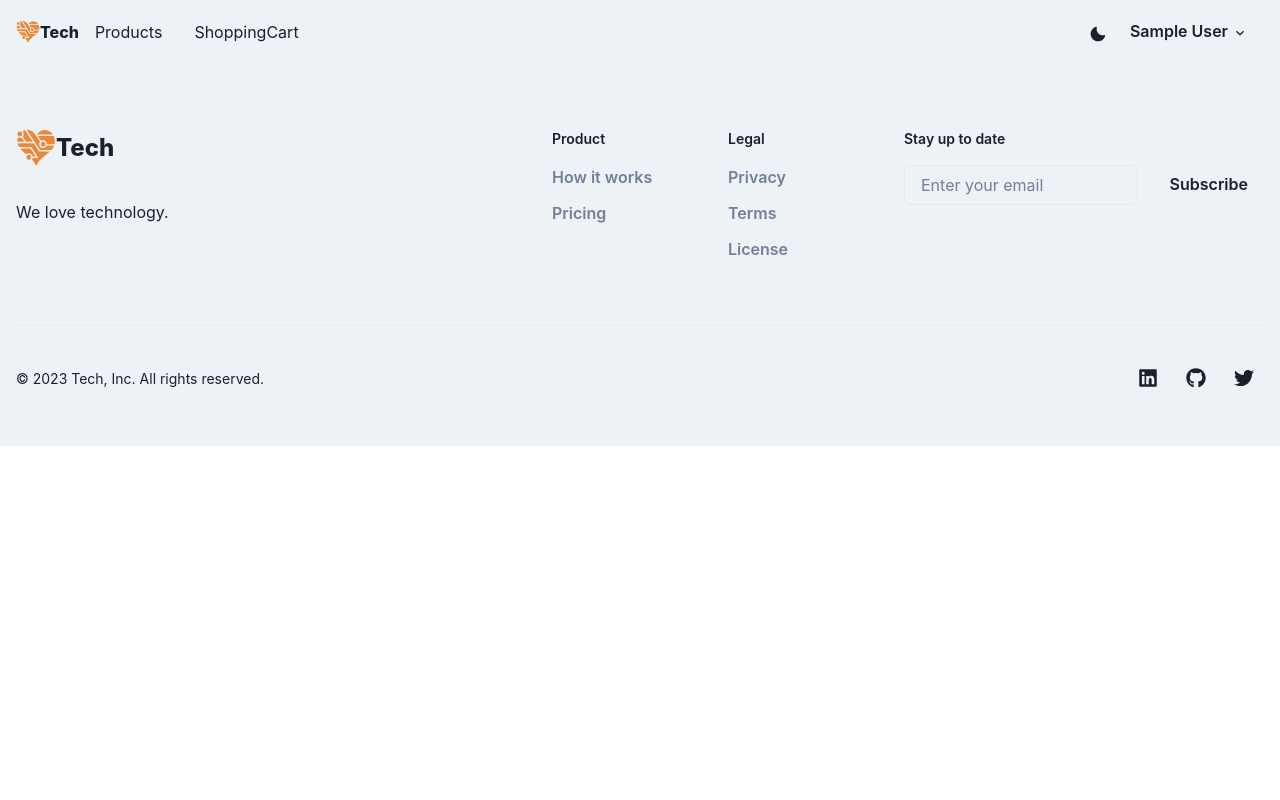
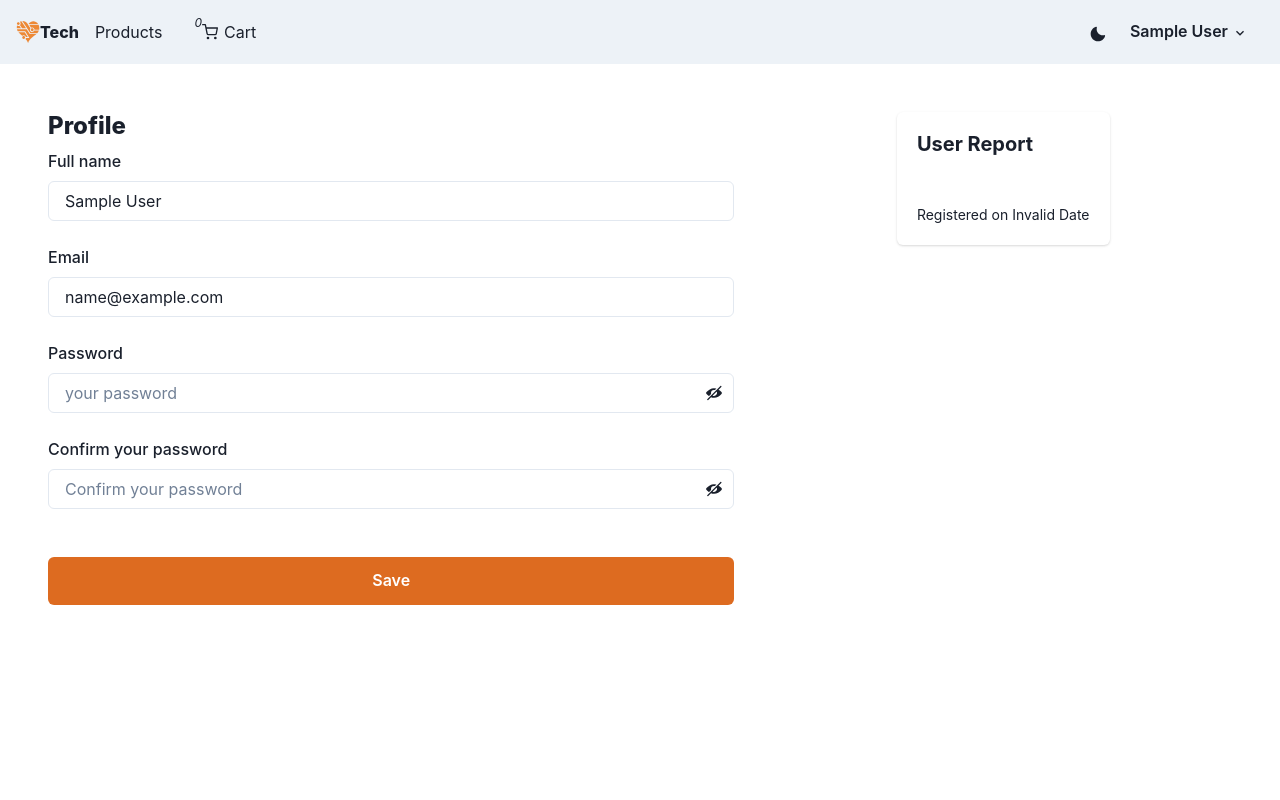
Before and after one commit to lukabrxx/e-commerce-MERN-stack-chakra-ui-main, a React (Create React App) app in the folder client/: page /profile in a window 1280 px wide. Shown: the top 800 px of the page. Built offline with nearby package versions, Linux system fonts and the light colour scheme; sample sign-in values are in the browser's storage.

Commit message:
cartNum, ProfilePage, rutes/userAction(fix)

```diff
--- a/client/src/App.js
+++ b/client/src/App.js
@@ -8,6 +8,7 @@
 import ProductScreen from "./screen/ProductScreen";
 import ProductsScreen from "./screen/ProductsScreen"
 import RegisterScreen from "./screen/RegisterScreen";
+import ProfileScreen from "./screen/ProfileScreen";
 function App() {
   return (
    <ChakraProvider>
@@ -21,6 +22,8 @@
       <Route path="/product/:id" element={<ProductScreen />}/>
       <Route path="/login" element={<LoginScreen />} />
       <Route path="/registration" element={<RegisterScreen />} />
+      <Route path="/profile" element={<ProfileScreen />} />
+
       </Routes>
       </main>
       <Footer />
--- a/client/src/components/Navbar.jsx
+++ b/client/src/components/Navbar.jsx
@@ -28,12 +28,24 @@
   import { useDispatch, useSelector } from 'react-redux';
   import { logout } from "../redux/action/userActions"
 
+  const ShoppingCartIcon = () => {
+    const cartInfo = useSelector((state) => state.cart)
+    const { cart } = cartInfo
+    return (
+      <Flex>
+      <Text fontStyle="italic" as="sub" fontSize="xs">{cart.length}</Text>
+      <Icon ml="-1.5" as={FiShoppingCart} h="4" w="7" alignSelf="center" />
+      Cart
+      </Flex>
+    )
+  }
+
   const NavLink = ({path,children}) => (
         <Link as={ReactLink} to={path} py={2} px={2} rounded="md" _hover={{textDecoration: "none", bg: useColorModeValue("gray.200", "gray.700")}}>{children}</Link>
     )
     const links = [
         {name: "Products", path: "/products"},
-        {name: "ShoppingCart", path: "/cart"},
+        {name: <ShoppingCartIcon />, path: "/cart"},
     ]
 
   const Navbar = () => {
--- a/client/src/redux/action/userActions.js
+++ b/client/src/redux/action/userActions.js
@@ -27,6 +27,7 @@
 }
 //* LOGOUT
 export const logout = () => (dispatch) => {
+  dispatch(resetUpdate())
   localStorage.removeItem('userInfo')
   dispatch(userLogout())
 }
@@ -70,7 +71,7 @@
     }
     //? without config it would be not auth...
     //? _id: id bcs we use _id as id, everything else is same key and same value
-    const {data} = await axios.put(`/api/users/profile${id}`, {_id: id, name, email, password}, config)
+    const {data} = await axios.put(`/api/users/profile/${id}`, {_id: id, name, email, password}, config)
     localStorage.setItem("userInfo", JSON.stringify(data))
     dispatch(updateUserProfile(data))
   } catch (error) {
@@ -87,6 +88,6 @@
 }
 //* tell us everytime when update was successful (IMPORTENT)
  //* we do it to avoid the loop
-export const resetUpdateSucces = () => async(dispatch) => {
+export const resetUpdateSuccess = () => async(dispatch) => {
 dispatch(resetUpdate())
 }
--- a/client/src/screen/LandingScreen.jsx
+++ b/client/src/screen/LandingScreen.jsx
@@ -16,7 +16,7 @@
   import { GiTechnoHeart } from 'react-icons/gi';
 
   const LandingScreen = () => (
-    <Box maxW='8xl' mx='auto' px={{ base: '0', lg: '12' }} py={{ base: '0', lg: '12' }} minH='6xl'>
+    <Box maxW='8xl' mx='auto' px={{ base: '0', lg: '12' }} py={{ base: '0', lg: '20' }} minH="100vh">
       <Stack direction={{ base: 'column-reverse', lg: 'row' }} spacing={{ base: '0', lg: '20' }}>
         <Box
           width={{ lg: 'sm' }}
@@ -30,7 +30,7 @@
               <Flex alignItems='center'>
                 <Icon as={GiTechnoHeart} h={12} w={12} color={useColorModeValue('orange.500', 'orange.300')} />
                 <Text fontSize='4xl' fontWeight='bold'>
-                  Tech Lines
+                  Tech
                 </Text>
               </Flex>
               <Heading size='xl' fontWeight='normal'>
@@ -52,12 +52,13 @@
         </Box>
         <Flex flex='1' overflow='hidden'>
           <Image
-            src='images/landing.jpg'
+            src='../images/landing.jpg'
             alt='Lovely Image'
             fallback={<Skeleton />}
             maxH='550px'
             minW='300px'
             objectFit='cover'
+            borderRadius="20px"
             flex='1'
           />
         </Flex>
--- /dev/null
+++ b/client/src/screen/ProfileScreen.jsx
@@ -0,0 +1,129 @@
+import {
+  Box,
+  Button,
+  FormControl,
+  Heading,
+  Stack,
+  AlertIcon,
+  AlertTitle,
+  AlertDescription,
+  Alert,
+  Flex,
+  Card,
+  CardHeader,
+  CardBody,
+  StackDivider,
+  useToast,
+} from '@chakra-ui/react';
+import TextField from '../components/TextField';
+import PasswordTextField from '../components/PasswordTextField';
+import { useEffect, useState } from 'react';
+import { Formik } from 'formik';
+import * as Yup from 'yup';
+import { useDispatch, useSelector } from 'react-redux';
+import { updateProfile, resetUpdateSuccess } from '../redux/action/userActions.js';
+import { useLocation } from 'react-router';
+import { Navigate } from 'react-router-dom';
+
+const ProfileScreen = () => {
+  const dispatch = useDispatch();
+  const user = useSelector((state) => state.user);
+  const { userInfo, error, loading, updateSuccess } = user;
+  const location = useLocation();
+  const toast = useToast();
+
+  useEffect(() => {
+    if (updateSuccess) {
+      toast({ description: 'Profile saved.', status: 'success', isClosable: true });
+      dispatch(resetUpdateSuccess());
+    }
+  }, [toast, updateSuccess,dispatch]);
+
+  return userInfo ? (
+    <Formik
+      initialValues={{ email: userInfo.email, password: '', name: userInfo.name, confirmPassword: '' }}
+      validationSchema={Yup.object({
+        name: Yup.string().required('An name is required.'),
+        email: Yup.string().email('Invalid email.').required('An email address is required.'),
+        password: Yup.string()
+          .min(1, 'Password is too short - must contain at least 1 character.')
+          .required('Password is required.'),
+        confirmPassword: Yup.string()
+          .min(1, 'Password is too short - must contain at least 1 character.')
+          .required('Password is required.')
+          .oneOf([Yup.ref('password'), null], 'Passwords must match.'),
+      })}
+      onSubmit={(values) => {
+        dispatch(updateProfile(userInfo._id, values.name, values.email, values.password));
+      }}>
+      {(formik) => (
+        <Box
+          minH='100vh'
+          maxW={{ base: '3xl', lg: '7xl' }}
+          mx='auto'
+          px={{ base: '4', md: '8', lg: '12' }}
+          py={{ base: '6', md: '8', lg: '12' }}>
+          <Stack spacing='10' direction={{ base: 'column', lg: 'row' }} align={{ lg: 'flex-start' }}>
+            <Stack flex='1.5' mb={{ base: '2xl', md: 'none' }}>
+              <Heading fontSize='2xl' fontWeight='extrabold'>
+                Profile
+              </Heading>
+              <Stack spacing='6'>
+                <Stack spacing='6' as='form' onSubmit={formik.handleSubmit}>
+                  {error && (
+                    <Alert
+                      status='error'
+                      flexDirection='column'
+                      alignItems='center'
+                      justifyContent='center'
+                      textAlign='center'>
+                      <AlertIcon />
+                      <AlertTitle>We are sorry!</AlertTitle>
+                      <AlertDescription>{error}</AlertDescription>
+                    </Alert>
+                  )}
+                  <Stack spacing='5'>
+                    <FormControl>
+                      <TextField type='text' name='name' placeholder='Your first and last name.' label='Full name' />
+                      <TextField type='text' name='email' placeholder='you@example.com' label='Email' />
+                      <PasswordTextField type='password' name='password' placeholder='your password' label='Password' />
+                      <PasswordTextField
+                        type='password'
+                        name='confirmPassword'
+                        placeholder='Confirm your password'
+                        label='Confirm your password'
+                      />
+                    </FormControl>
+                  </Stack>
+                  <Stack spacing='6'>
+                    <Button colorScheme='orange' size='lg' fontSize='md' isLoading={loading} type='submit'>
+                      Save
+                    </Button>
+                  </Stack>
+                </Stack>
+              </Stack>
+            </Stack>
+            <Flex direction='column' align='center' flex='1' _dark={{ bg: 'gray.900' }}>
+              <Card>
+                <CardHeader>
+                  <Heading size='md'> User Report</Heading>
+                </CardHeader>
+                <CardBody>
+                  <Stack divider={<StackDivider />} spacing='4'>
+                    <Box pt='2' fontSize='sm'>
+                      Registered on {new Date(userInfo.createdAt).toDateString()}
+                    </Box>
+                  </Stack>
+                </CardBody>
+              </Card>
+            </Flex>
+          </Stack>
+        </Box>
+      )}
+    </Formik>
+  ) : (
+    <Navigate to='/login' replace={true} state={{ from: location }} />
+  );
+};
+
+export default ProfileScreen;
```
Also changed, not shown: 1 other file (tests, documents, lock files or other folders).
